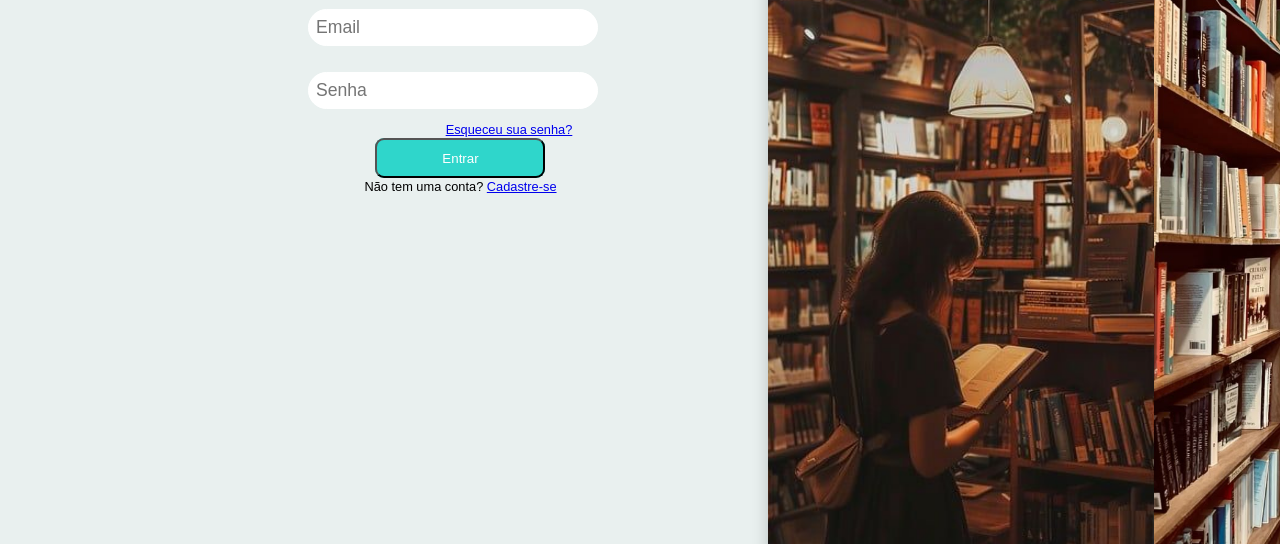
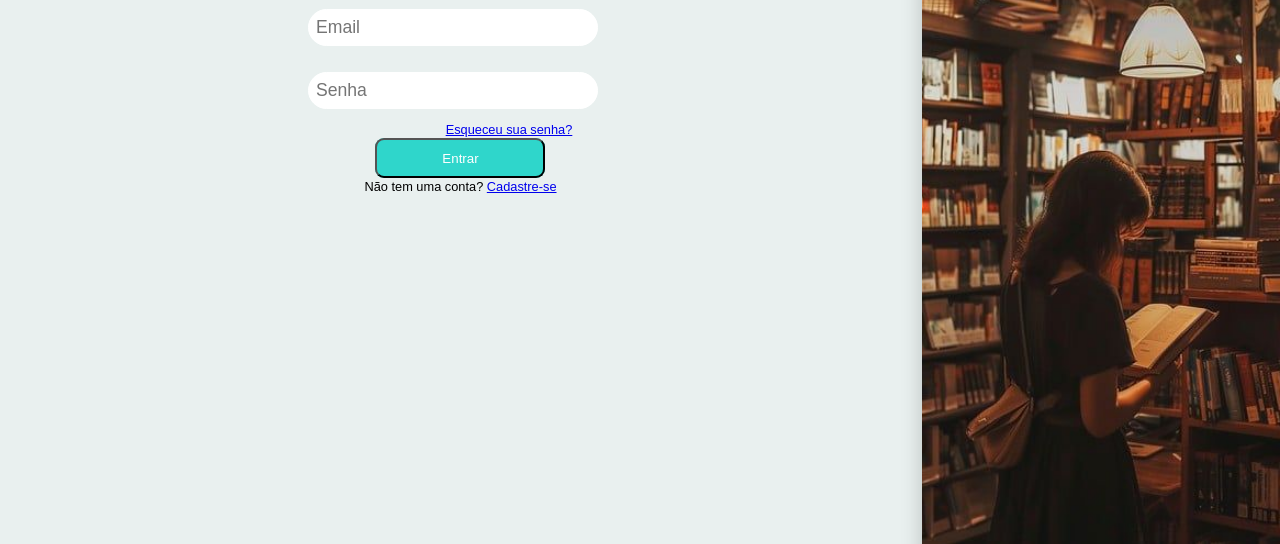
Before and after one commit to Isabella751/Bibliotec-projeto, a website: page frontEnd/index.html in a window 1280 px wide. Shown: the part 215-759 px from the top of the page. Drawn offline with nearby package versions, Linux system fonts and the light colour scheme; a web font is replaced by a local one.

Commit message:
Carrossel pronto

```diff
--- a/css/style.css
+++ b/css/style.css
@@ -39,16 +39,6 @@
 body {
     background-color: var(--menta);
 }
-
-/* .biblioteca-image {
-    position: fixed;
-    top: 0;
-    right: 0;
-    width: 35vw;
-    height: 100vh;
-    object-fit: cover;
-    z-index: -1;
-} */
 
 .senai-image {
     position: fixed;
@@ -192,12 +182,12 @@ body {
 }
 
 .carrossel {
-    width: 40vw;
+    width: 28vw;
     height: 100vh;
     overflow: hidden;
     border-radius: 0px;
-    margin: 40px auto;
-    box-shadow: 0px 4px 15px rgba(0,0,0,0.2);
+    margin: 0px;
+    box-shadow: 0px 20px 20px rgba(0,0,0,0.2);
     object-fit: cover;
     z-index: -1;
     position: fixed;
@@ -206,14 +196,22 @@ body {
 }
 
 .carrossel-inner {
-    display: flex;
+    position: relative;
     width: 100%;
     height: 100%;
-    transition: transform 0.6s ease-in-out;
 }
 
 .carrossel-inner img {
+    position: absolute;
+    top: 0;
+    left: 0;
     width: 100%;
     height: 100%;
     object-fit: cover;
+    opacity: 0;
+    transition: opacity 1s ease-in-out; /* duração do degradê */
 }
+
+.carrossel-inner img.active {
+    opacity: 1;
+}
--- a/projeto_backend/db.js
+++ b/projeto_backend/db.js
@@ -6,7 +6,7 @@ import mysql from "mysql2/promise";
 export const db = await mysql.createConnection({
   host: "localhost",
   user: "root",
-  password: "casalicao",
+  password: "senaicurso",
   database: "dblivrariabibliotec",
   port: 3306,
 });
--- a/public/js/script.js
+++ b/public/js/script.js
@@ -1,7 +1,5 @@
-// caminho correto das imagens (a partir do HTML)
 const pasta = "../public/images/";
 
-// lista de imagens
 const imagens = [
     "ft biblioteca.jpg",
     "ft biblioteca2.jpg",
@@ -11,7 +9,6 @@ const imagens = [
     "ft livros3.jpg"
 ];
 
-// pega o container
 const container = document.getElementById("carrossel-inner");
 
 // adiciona as imagens no HTML
@@ -21,14 +18,21 @@ imagens.forEach(img => {
     container.appendChild(elemento);
 });
 
-// lógica de animação
 let index = 0;
 
+// pega os slides (imagens) depois de criar
+const slides = container.querySelectorAll('img');
+if (slides.length > 0) slides[0].classList.add('active');
+
 function mudarImagem() {
-    index++;
-    if (index >= imagens.length) index = 0;
+    // remove classe active do atual
+    slides[index].classList.remove('active');
 
-    container.style.transform = `translateX(-${index * 100}%)`;
+    // avança índice
+    index = (index + 1) % slides.length;
+
+    // adiciona classe active ao próximo
+    slides[index].classList.add('active');
 }
 
-setInterval(mudarImagem, 3000);
+setInterval(mudarImagem, 3000); // muda a cada 3s
```
